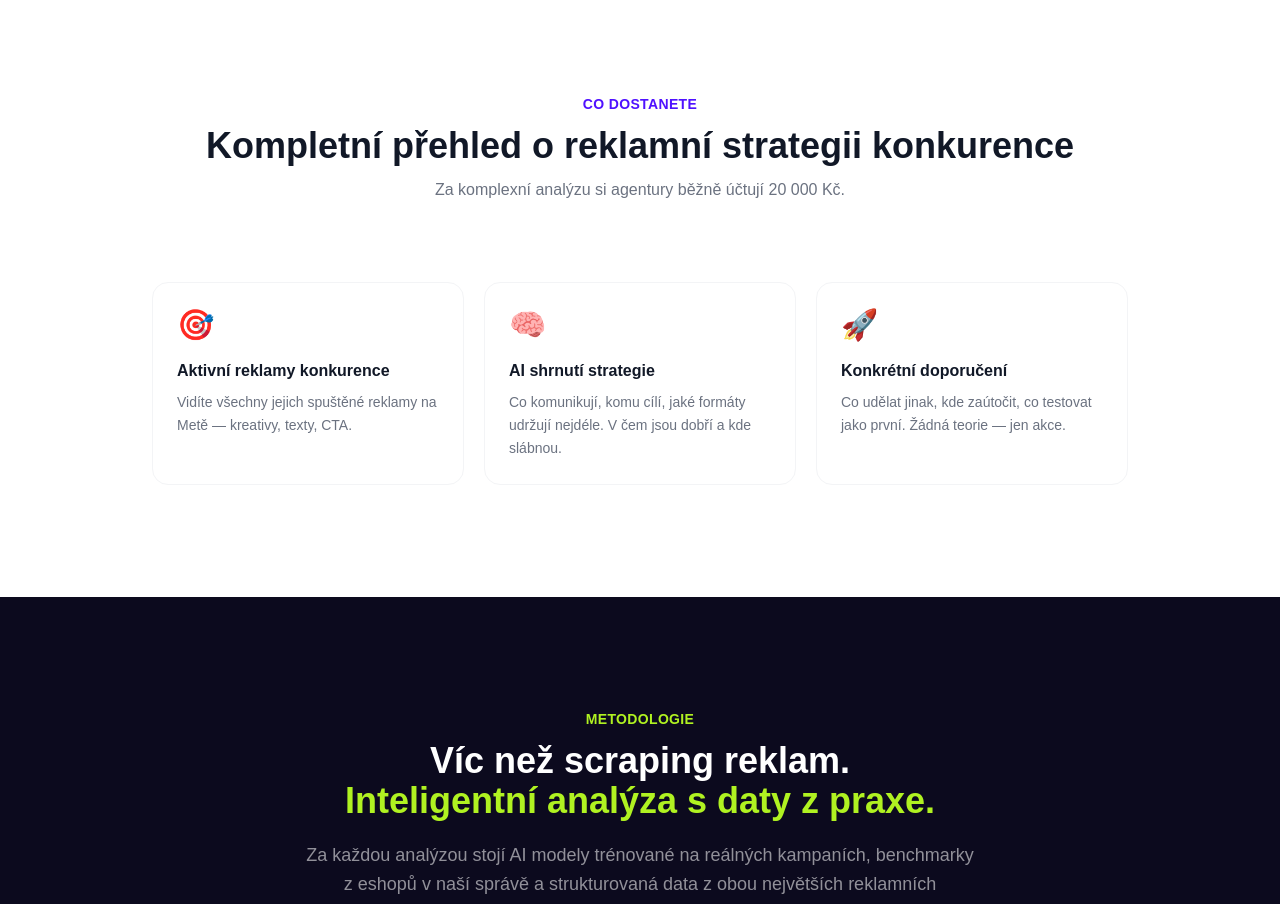
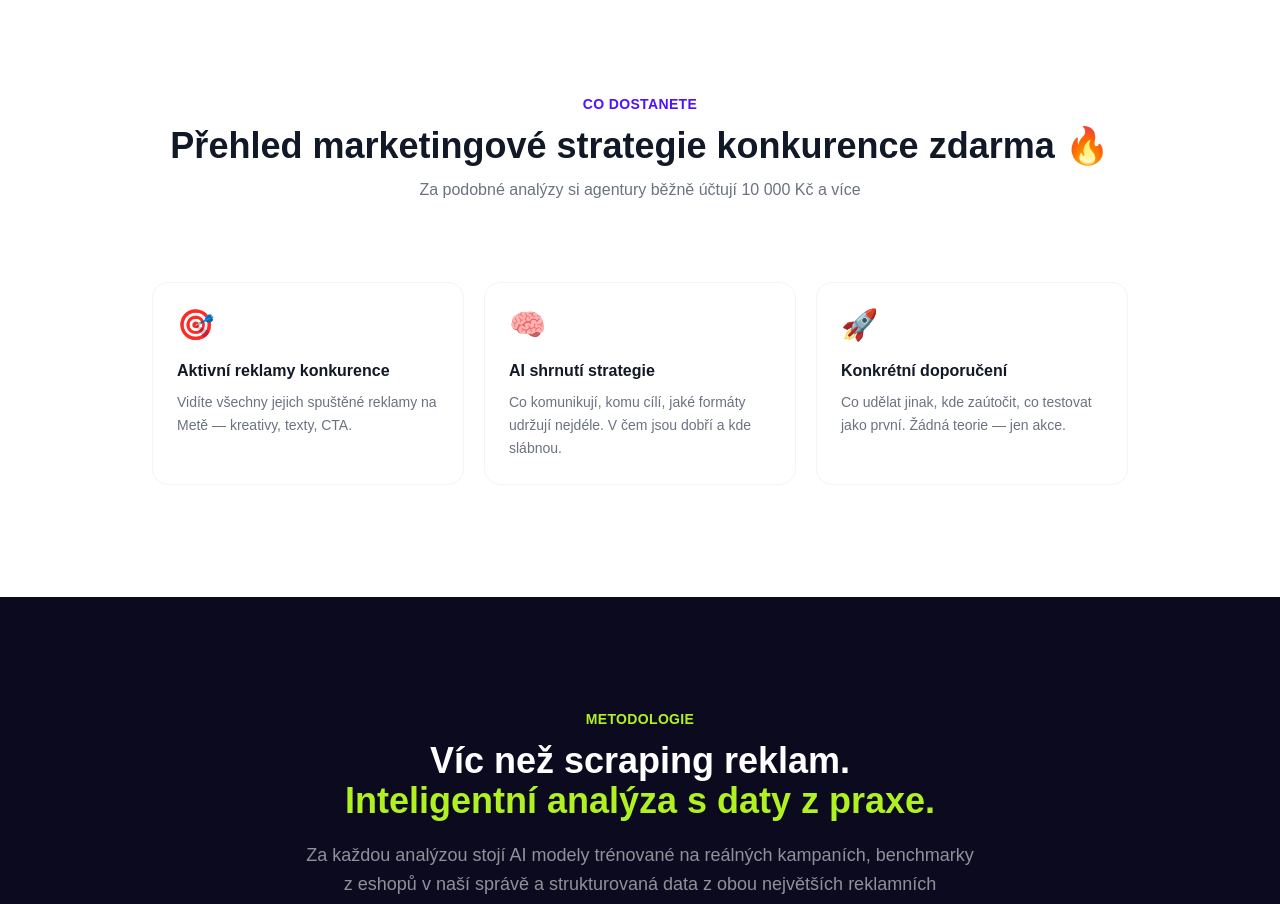
Before and after one commit to danielsojak-wq/lead-magnet, a React (Vite) app: page / in a window 1280 px wide. Shown: the part 2940-3844 px from the top of the page. Built offline with nearby package versions, Linux system fonts and the light colour scheme; the HTML template or start-up script is replaced by a standard one.

Commit message:
Changes
Co-authored-by: danielsojak-wq <281610181+danielsojak-wq@users.noreply.github.com>

```diff
--- a/src/pages/LandingPage.tsx
+++ b/src/pages/LandingPage.tsx
@@ -276,10 +276,10 @@ export default function LandingPage() {
           <div className="text-center mb-14">
             <p className="text-[#4f11ff] text-sm font-semibold tracking-wide uppercase mb-3">Co dostanete</p>
             <h2 className="font-[family-name:var(--font-heading)] text-3xl sm:text-4xl font-bold text-gray-900 mb-3">
-              Kompletní přehled o reklamní strategii konkurence
+              Přehled marketingové strategie konkurence zdarma 🔥
             </h2>
             <p className="text-gray-500 max-w-xl mx-auto whitespace-pre-line">
-              Za komplexní analýzu si agentury běžně účtují 20 000 Kč.{"\n\n"}
+              Za podobné analýzy si agentury běžně účtují 10 000 Kč a více{"\n\n"}
             </p>
           </div>
 
```
